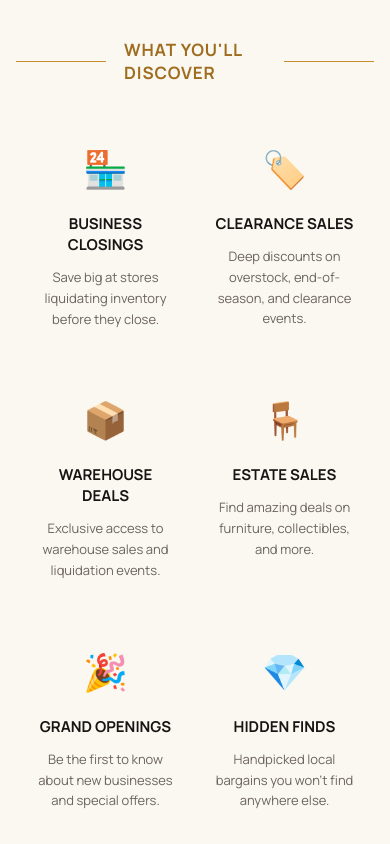
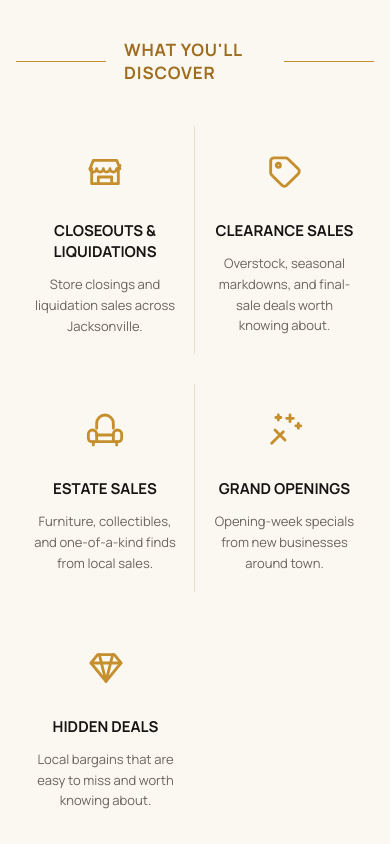
Before and after one commit to maddisonlbrewer-hub/jackpotjax, a plain HTML site: page index.html in a window 390 px wide. Shown: the part 780-1624 px from the top of the page. Drawn offline with nearby package versions, Linux system fonts and the light colour scheme.

Commit message:
Refine the discover section (#4)
Use five locally focused categories, replace emoji artwork with gold outline icons, and preserve responsive grid dividers.

```diff
--- a/index.html
+++ b/index.html
@@ -73,39 +73,66 @@
 
       <div class="category-grid">
         <article>
-          <div class="icon">🏪</div>
-          <h3>Business Closings</h3>
-          <p>Save big at stores liquidating inventory before they close.</p>
+          <div class="icon">
+            <svg viewBox="0 0 24 24" aria-hidden="true" focusable="false">
+              <path d="M4 10v9h16v-9"></path>
+              <path d="M3 10l2-5h14l2 5"></path>
+              <path d="M3 10a2 2 0 0 0 4 0 2 2 0 0 0 4 0 2 2 0 0 0 4 0 2 2 0 0 0 4 0 2 2 0 0 0 2-2"></path>
+              <path d="M8 19v-4h8v4"></path>
+            </svg>
+          </div>
+          <h3>Closeouts &amp; Liquidations</h3>
+          <p>Store closings and liquidation sales across Jacksonville.</p>
         </article>
 
         <article>
-          <div class="icon">🏷️</div>
+          <div class="icon">
+            <svg viewBox="0 0 24 24" aria-hidden="true" focusable="false">
+              <path d="m20 13-7 7a2 2 0 0 1-2.8 0L4 13.8a2 2 0 0 1-.6-1.4V5.5a2 2 0 0 1 2-2h6.9a2 2 0 0 1 1.4.6l6.3 6.1a2 2 0 0 1 0 2.8Z"></path>
+              <circle cx="8" cy="8" r="1.25"></circle>
+            </svg>
+          </div>
           <h3>Clearance Sales</h3>
-          <p>Deep discounts on overstock, end-of-season, and clearance events.</p>
+          <p>Overstock, seasonal markdowns, and final-sale deals worth knowing about.</p>
         </article>
 
         <article>
-          <div class="icon">📦</div>
-          <h3>Warehouse Deals</h3>
-          <p>Exclusive access to warehouse sales and liquidation events.</p>
+          <div class="icon">
+            <svg viewBox="0 0 24 24" aria-hidden="true" focusable="false">
+              <path d="M7 11V8a5 5 0 0 1 10 0v3"></path>
+              <path d="M7 19v-4.5a2.5 2.5 0 0 0-5 0V17a2 2 0 0 0 2 2h16a2 2 0 0 0 2-2v-2.5a2.5 2.5 0 0 0-5 0V19"></path>
+              <path d="M7 15h10"></path>
+              <path d="M5 19v2M19 19v2"></path>
+            </svg>
+          </div>
+          <h3>Estate Sales</h3>
+          <p>Furniture, collectibles, and one-of-a-kind finds from local sales.</p>
         </article>
 
         <article>
-          <div class="icon">🪑</div>
-          <h3>Estate Sales</h3>
-          <p>Find amazing deals on furniture, collectibles, and more.</p>
+          <div class="icon">
+            <svg viewBox="0 0 24 24" aria-hidden="true" focusable="false">
+              <path d="m4 20 7-7"></path>
+              <path d="m6 12 6 6"></path>
+              <path d="M15 3v4M13 5h4"></path>
+              <path d="M20 8v3M18.5 9.5h3"></path>
+              <path d="M8 3v3M6.5 4.5h3"></path>
+            </svg>
+          </div>
+          <h3>Grand Openings</h3>
+          <p>Opening-week specials from new businesses around town.</p>
         </article>
 
         <article>
-          <div class="icon">🎉</div>
-          <h3>Grand Openings</h3>
-          <p>Be the first to know about new businesses and special offers.</p>
-        </article>
-
-        <article>
-          <div class="icon">💎</div>
-          <h3>Hidden Finds</h3>
-          <p>Handpicked local bargains you won't find anywhere else.</p>
+          <div class="icon">
+            <svg viewBox="0 0 24 24" aria-hidden="true" focusable="false">
+              <path d="m3 9 4-5h10l4 5-9 11Z"></path>
+              <path d="M3 9h18"></path>
+              <path d="m8 4 4 16 4-16"></path>
+            </svg>
+          </div>
+          <h3>Hidden Deals</h3>
+          <p>Local bargains that are easy to miss and worth knowing about.</p>
         </article>
       </div>
     </section>
--- a/styles.css
+++ b/styles.css
@@ -224,7 +224,7 @@ h1 span {
 
 .category-grid {
   display: grid;
-  grid-template-columns: repeat(6, 1fr);
+  grid-template-columns: repeat(5, 1fr);
 }
 
 .category-grid article {
@@ -238,9 +238,22 @@ h1 span {
 }
 
 .icon {
-  margin-bottom: 20px;
+  display: grid;
+  width: 56px;
+  height: 56px;
+  place-items: center;
+  margin: 0 auto 20px;
   color: var(--gold);
-  font-size: 36px;
+}
+
+.icon svg {
+  width: 40px;
+  height: 40px;
+  fill: none;
+  stroke: currentColor;
+  stroke-width: 1.7;
+  stroke-linecap: round;
+  stroke-linejoin: round;
 }
 
 .category-grid h3,
@@ -485,8 +498,17 @@ footer {
   }
 
   .category-grid article {
+    padding: 18px;
+    border-right: 1px solid var(--line);
+  }
+
+  .category-grid article:nth-child(odd) {
+    border-right: 1px solid var(--line);
+  }
+
+  .category-grid article:nth-child(even),
+  .category-grid article:last-child {
     border-right: 0;
-    padding: 18px;
   }
 
   .steps-grid {
```
